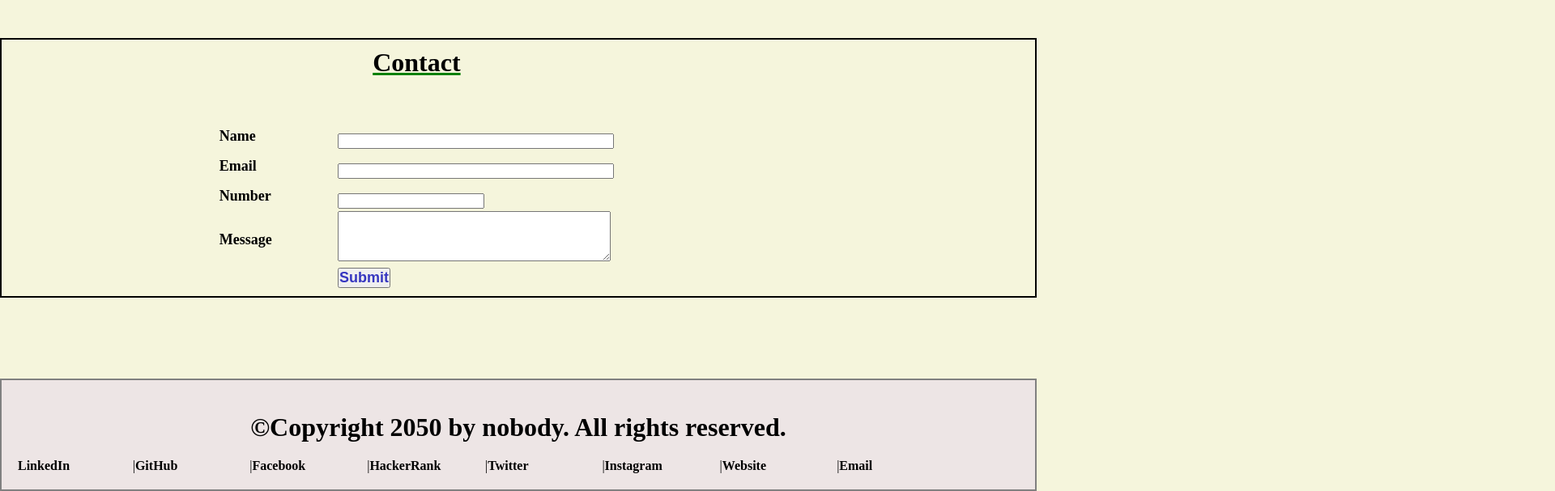
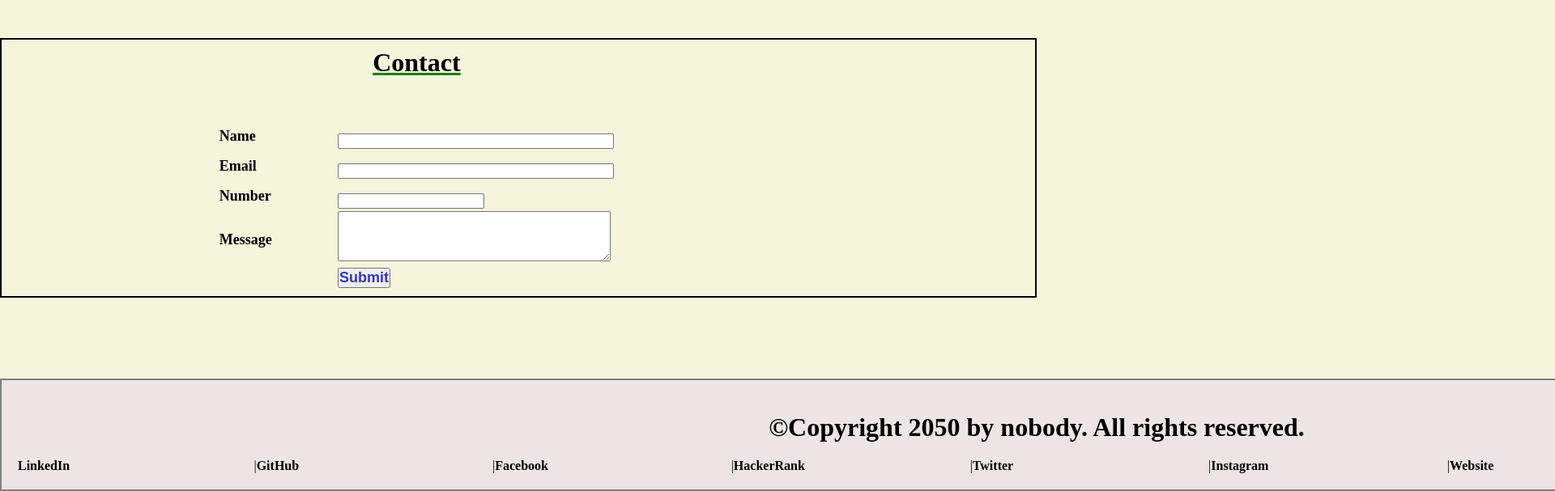
Before and after one commit to parvathy214/casestudy, a plain HTML site: page index.html in a window 1280 px wide. Shown: the part 767-1374 px from the top of the page at 81% size, 1920 px wide, since content can reach past the window. Drawn offline with Linux system fonts and the light colour scheme.

Commit message:
2nd commit

```diff
--- a/index.html
+++ b/index.html
@@ -272,7 +272,7 @@
 
 
 	<!--Footer1(start)-->
-	<table id="footer" width="100%"
+	<table id="footer" width="200%"
 		cellpadding="0" cellspacing="0"  style="margin-top: 100px;padding: 20px;" >
 		<tr>
 			<td>
```
